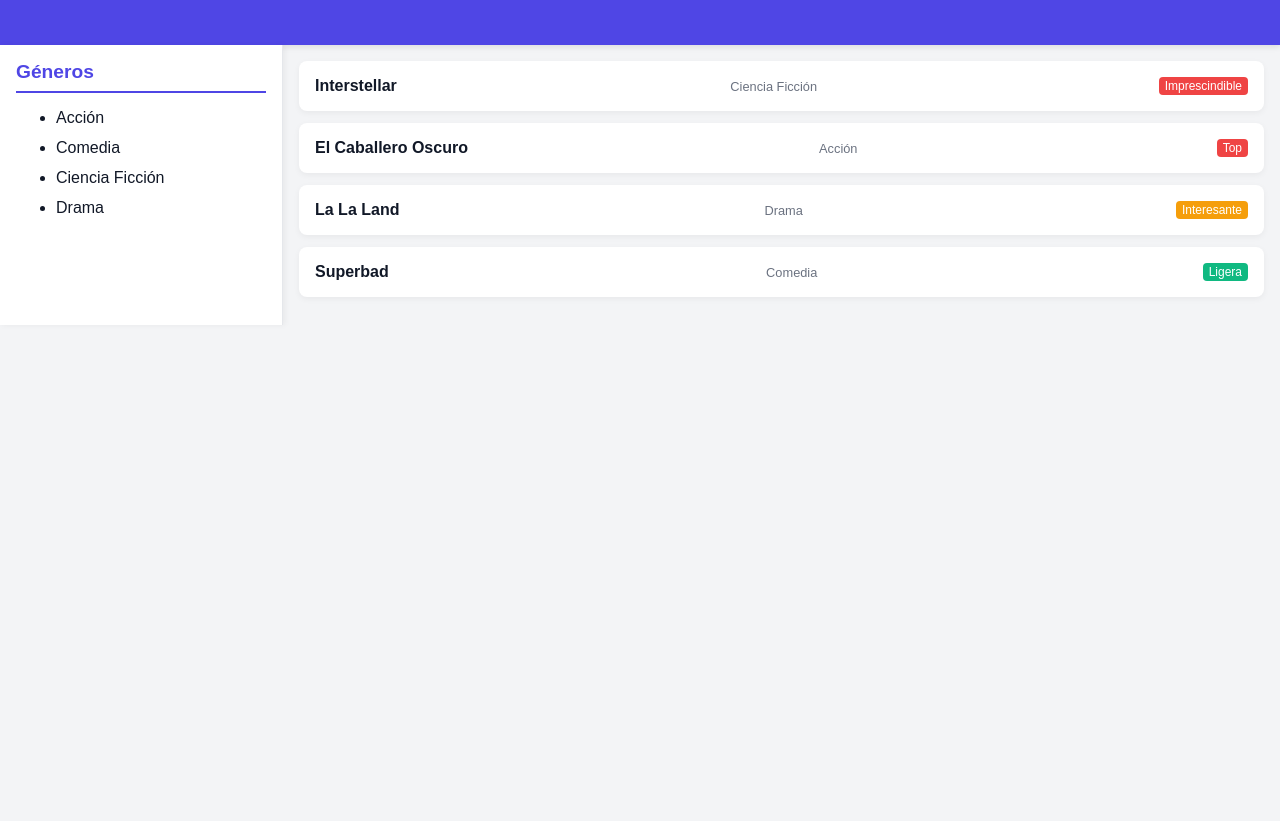
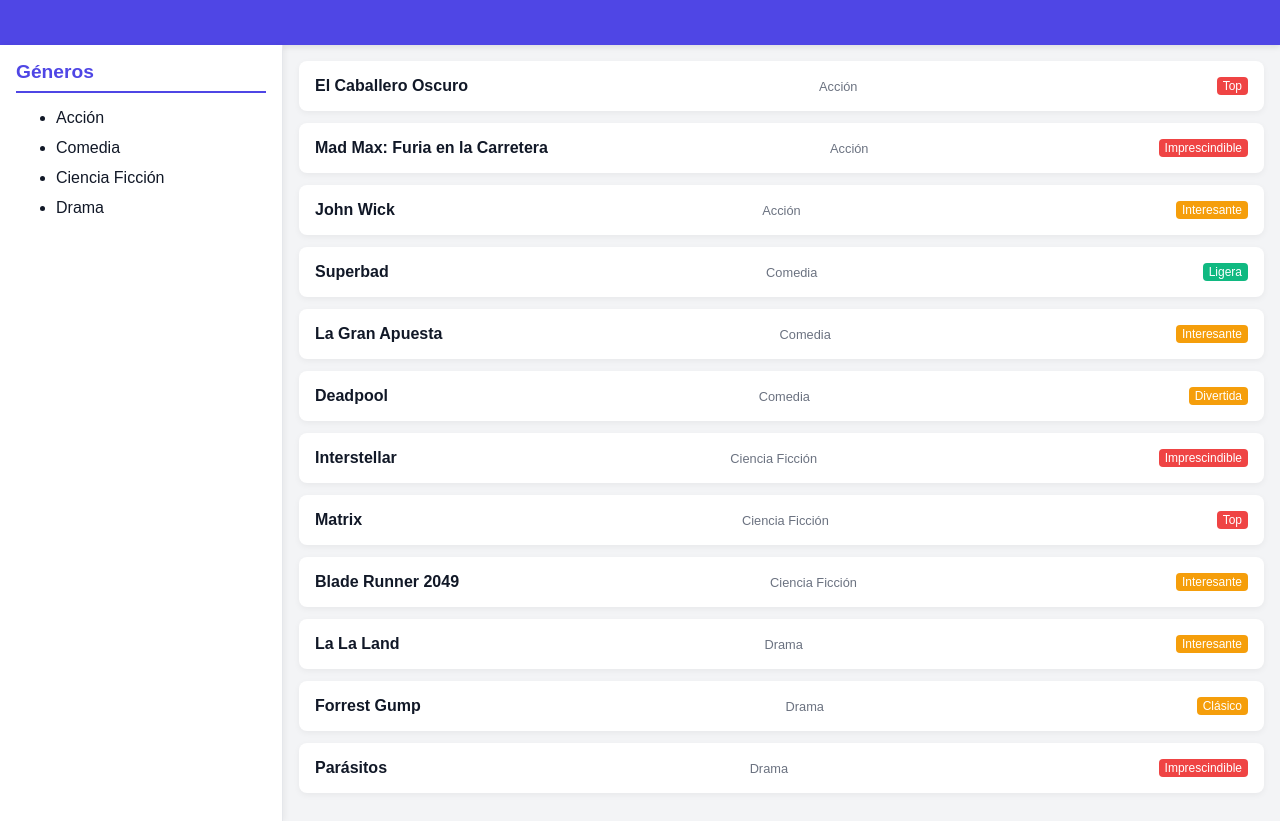
Before and after one commit to Alex92Rivas/taskflow-project, a plain HTML site: page index.html in a window 1280 px wide. Shown: the part 107-928 px from the top of the page. Before the commit the page ends 800 px from the top, so only its background shows below. Drawn offline with Linux system fonts and the light colour scheme.

Commit message:
Añadir 3 películas por género y completar MovieNight Planner

```diff
--- a/index.html
+++ b/index.html
@@ -26,28 +26,72 @@
     <main>
       <section class="task-list">
 
+        <!-- ACCIÓN -->
+        <article class="task-card">
+          <h3>El Caballero Oscuro</h3>
+          <span class="category">Acción</span>
+          <span class="priority high">Top</span>
+        </article>
+        <article class="task-card">
+          <h3>Mad Max: Furia en la Carretera</h3>
+          <span class="category">Acción</span>
+          <span class="priority high">Imprescindible</span>
+        </article>
+        <article class="task-card">
+          <h3>John Wick</h3>
+          <span class="category">Acción</span>
+          <span class="priority medium">Interesante</span>
+        </article>
+
+        <!-- COMEDIA -->
+        <article class="task-card">
+          <h3>Superbad</h3>
+          <span class="category">Comedia</span>
+          <span class="priority low">Ligera</span>
+        </article>
+        <article class="task-card">
+          <h3>La Gran Apuesta</h3>
+          <span class="category">Comedia</span>
+          <span class="priority medium">Interesante</span>
+        </article>
+        <article class="task-card">
+          <h3>Deadpool</h3>
+          <span class="category">Comedia</span>
+          <span class="priority medium">Divertida</span>
+        </article>
+
+        <!-- CIENCIA FICCIÓN -->
         <article class="task-card">
           <h3>Interstellar</h3>
           <span class="category">Ciencia Ficción</span>
           <span class="priority high">Imprescindible</span>
         </article>
-
         <article class="task-card">
-          <h3>El Caballero Oscuro</h3>
-          <span class="category">Acción</span>
+          <h3>Matrix</h3>
+          <span class="category">Ciencia Ficción</span>
           <span class="priority high">Top</span>
         </article>
+        <article class="task-card">
+          <h3>Blade Runner 2049</h3>
+          <span class="category">Ciencia Ficción</span>
+          <span class="priority medium">Interesante</span>
+        </article>
 
+        <!-- DRAMA -->
         <article class="task-card">
           <h3>La La Land</h3>
           <span class="category">Drama</span>
           <span class="priority medium">Interesante</span>
         </article>
-
         <article class="task-card">
-          <h3>Superbad</h3>
-          <span class="category">Comedia</span>
-          <span class="priority low">Ligera</span>
+          <h3>Forrest Gump</h3>
+          <span class="category">Drama</span>
+          <span class="priority medium">Clásico</span>
+        </article>
+        <article class="task-card">
+          <h3>Parásitos</h3>
+          <span class="category">Drama</span>
+          <span class="priority high">Imprescindible</span>
         </article>
 
       </section>
```
